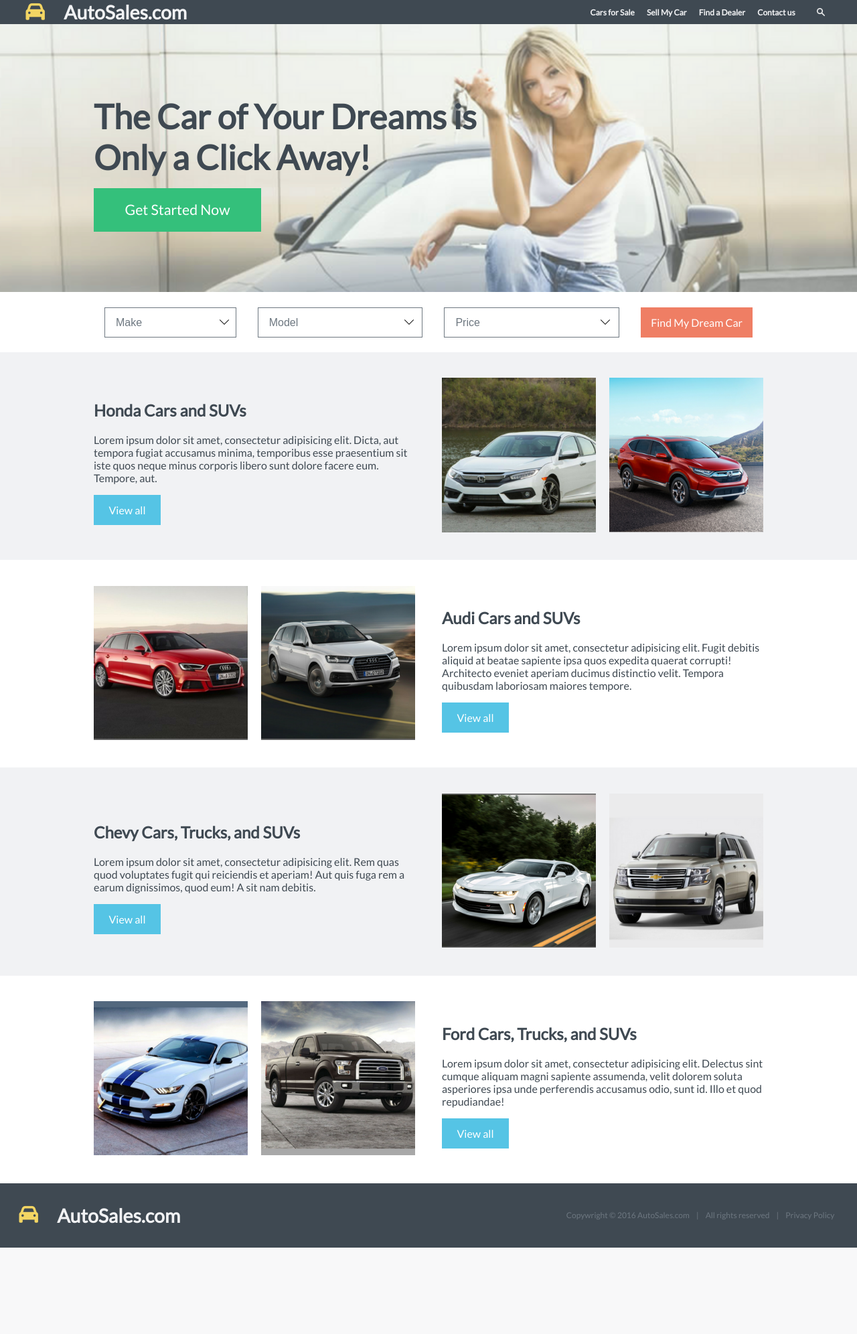
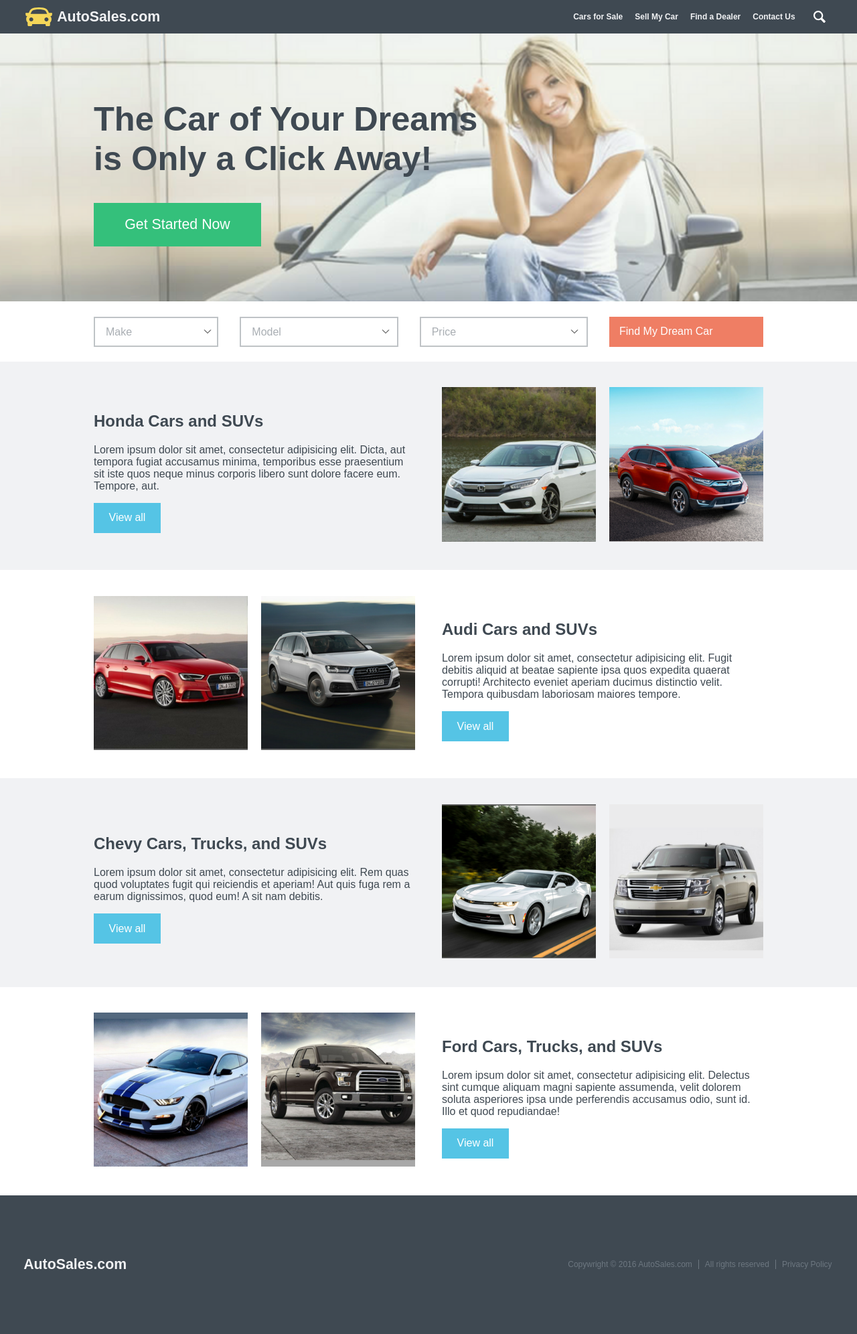
Before and after one commit to jflook10/landingPageChallenge, a PHP site: page / in a window 1280 px wide. Shown: the whole page at 67% size. Before the commit the page ends 1863 px from the top, so only its background shows below. Run offline with PHP 8.4, Linux system fonts and the light colour scheme; some libraries are stand-ins or nearby versions.

Commit message:
add recommended changes to html and css. Focusing on quickest fixes

```diff
--- a/assets/css/style.css
+++ b/assets/css/style.css
@@ -1,10 +1,10 @@
 /* --------------  Generic  --------------  */
 
 body{
-	margin: 0px;
+	margin: 0;
 	height: 100%;
 	width: 100%;
-	font-family: 'Lato', sans-serif;
+	font-family: sans-serif;
 	color: #3F4952;
 }
 p{
@@ -14,7 +14,6 @@
 
 /* logo image and text used in the header and footer*/
 .logo-section{
-	font-size: 1.777rem;
 	display: flex;
 	flex-direction: row;
 	align-items: center;
@@ -22,13 +21,13 @@
 }
 
 .logo-section h3{
-	font-size: 1.777rem;
+	font-size: 1.333rem;
 	margin: 0;
-	padding-left: 1em;
+	padding-left: .422rem;
 }
 
-.logo-section .fa-car{
-	color: #F3D563;
+.logo-section img{
+	height: 1.777rem;
 }
 
 
@@ -39,6 +38,7 @@
 #header-row{
 	background-color: #3F4952;
 	padding: 0 3%;
+	min-height: 50px;
 	height: 100%;
 	display: flex;
 	justify-content: space-between;
@@ -59,17 +59,22 @@
 	align-items: center;
 }
 
-nav ul li{
+nav li{
 	margin: .563rem;
 	outline-color: #3F4952;
 }
 
+nav ul li a{
+	color: #F1F2F4;
+	text-decoration: none;
+}
+
 #search-input{
-	background: url("../images/icon-headers/searchWhite.png") no-repeat 95% center;
-	background-size: 12px;
+	background: url("../images/icon-headers/icon-search-white.svg") no-repeat 100% center;
+	/*//background-size: 1rem;*/
 	height: 1rem;
 	width: 1rem;
-	border: 0px;
+	border: 0;
 	outline-color: #3F4952;
 	padding-left: .563rem;
 }
@@ -87,15 +92,16 @@
 #header-content-text{
 	width: 100%;
     max-width: 1000px;
-    margin: 0px auto;
+    margin: 0 auto;
     display: flex;
 	flex-direction: column;
 }
 
 #header-content-text h1{
 	font-size: 3.157rem;
+	font-weight: bold;
 	color: #3F4952;
-	margin: 1rem 0;
+	margin: 1rem 0 2.369rem 0;
     max-width: 600px;
 }
 
@@ -126,23 +132,23 @@
 #select-area{
 	height: 90px;
 	max-width: 1000px;
-    margin: 0px auto;
+    margin: 0 auto;
     display: flex;
     justify-content: space-between;
     align-items: center;
 }
 
 .car-select {
-	-webkit-appearance:none;
-    background: url("../images/icon-headers/selectIcon.png") no-repeat 95% center;
-    border: 2px solid #6D7780;
-    outline-color: #6D7780;
-	height: 45px;
-	font-size: 1rem;
-	color: #6D7780;
+    -webkit-appearance: none;
+    background: url(../images/icon-headers/selectIcon.png) no-repeat 95% center;
+    background-size: .75rem;
+    outline-color: rgba(169, 174, 179, 0.74);
+    height: 45px;
+    font-size: 1rem;
+    color: #a9aeb3;
     padding: 0 1rem;
-	border: 1px solid #6D7780;
-	border-radius: 0px;
+    border: 2px solid rgba(169, 174, 179, 0.74);
+    border-radius: 0;
     margin: 1rem;
     flex-grow: 1;
 }
@@ -151,13 +157,18 @@
 	text-decoration: none;
     color: #FFF;
     background-color: #EF7E64;
-    padding: 0px 15px;
+    padding: 0 15px;
     margin: 1rem;
+    margin-right: 0;
     height: 45px;
+    min-width: 20%;
     display: flex;
     align-items: center;
 }
 
+#select-make{
+	margin-left: 0;
+}
 
 /*   ------  Car Rows  --------------  */
 
@@ -172,7 +183,7 @@
 
 .car-row-contain{
 	max-width: 1000px;
-    margin: 0px auto;
+    margin: 0 auto;
     display: flex;
 	justify-content: space-between;
 	align-items: center;
@@ -232,6 +243,10 @@
 	width: 90%;
 }
 
+.overlay h4, .overlay p{
+	margin: 0 .563rem;
+}
+
 /* -- this one will get messed up! */
 .img-overlay-contain img{
 	width: 100%;
@@ -245,6 +260,7 @@
 /*   --------------   -------   --------------   */
 footer{
 	background-color: #3F4952;
+	min-height: 150px;
 	height: 100%;
 	padding: 1.777rem;
 	display: flex;
@@ -265,7 +281,7 @@
 }
 
 #footer-list li{
-	padding: 0px .422em;
+	padding: 0 .563rem;
 	text-align: center;
 	color: #6D7780;
 }
@@ -275,6 +291,10 @@
 	color: #6D7780;
 }
 
+#footer-list li:nth-child(2){
+	border-left: 1px solid #6D7780;
+	border-right: 1px solid #6D7780
+}
 
 
 /*   --------------   BEGIN MEDIA QUERY   --------------   */
@@ -344,6 +364,9 @@
 		justify-content: center;
 	}
 
+	#select-make, #car-search-btn{
+		margin: 1rem;
+	}
 
 
 	/* ---- Car Rows --------  */
@@ -379,6 +402,7 @@
 		padding: 1rem;
 		flex-direction: column;
 		align-items: center;
+		justify-content: space-around;
 	}
 
 	#footer-list{
--- a/assets/css/transitions.css
+++ b/assets/css/transitions.css
@@ -9,8 +9,8 @@
 #search-input:hover{
 	-webkit-transition: height .2s, background .2s;
     transition: height 1s, background .5s;
-	background: url("../images/icon-headers/searchYellow.png") no-repeat 95% center;
-	height: 1rem;
+/*	background: url("../images/icon-headers/searchYellow.png") no-repeat 95% center;
+*/	height: 1.1rem;
 
 }
 
@@ -34,7 +34,7 @@
 	background-color: #3AD286;
 }
 
-nav ul li:hover{
+nav ul li a:hover{
 	-webkit-transition: font-size .5s, color .5s;
     transition: font-size .5s, color .5s;
 	font-size: 0.85rem;
@@ -54,7 +54,7 @@
 }
 
 
-.car-select:focus {
+.car-select:focus, .car-select:hover {
 	border-color: #3F4952;
 }
 
--- a/index.html
+++ b/index.html
@@ -1,26 +1,18 @@
 <!DOCTYPE html>
-<html>
+<html lang="en">
 <head>
 	<meta charset="UTF-8" />
 	<meta name="viewport" content="width=device-width, initial-scale=1">
 
-	<script src="https://use.fontawesome.com/a0a8856b15.js"></script>
+	<!-- favicon links -->
+	<link rel="icon" type="image/x-icon" href="/assets/images/icon-headers/logo-autosales.ico"/>
+	<link rel="icon" type="image/png" href="/assets/images/icon-headers/logo-autosales.png"/>
+	<link rel="icon" type="image/gif" href="/assets/images/icon-headers/logo-autosales.gif"/>
 
-	<link href="https://fonts.googleapis.com/css?family=Lato" rel="stylesheet">
-
-	<link rel="icon" type="image/x-icon" href="/assets/images/icon-headers/favicon.ico"/>
-
-	<link rel="icon" type="image/png" href="/assets/images/icon-headers/favicon.png"/>
-
-	<link rel="icon" type="image/gif" href="http://www.iconsdb.com/icons/download/orange/car-4-512.gif"/>
-
-	<link rel="stylesheet" href="assets/css/style.css">
-
-	<link rel="stylesheet" href="assets/css/transitions.css">
-
-
-
-
+	<!-- stylesheets -->
+	<link rel="stylesheet" href="assets/css/minified.css">
+<!-- 	<link rel="stylesheet" href="assets/css/transitions.css">
+ -->
 
 	<title>Auto Sales</title>
 </head>
@@ -28,15 +20,15 @@
 <header>
 	<div id="header-row">
 		<section class="logo-section">
-			<i class="fa fa-car" aria-hidden="true"></i>
+			<img src="./assets/images/icon-headers/logo-autosales.svg" alt="AutoSales.com logo">
 			<h3>AutoSales.com</h3>
 		</section>
 		<nav>
 			<ul>
-				<li>Cars for Sale</li>
-				<li>Sell My Car</li>
-				<li>Find a Dealer</li>
-				<li>Contact us</li>
+				<li><a href="#">Cars for Sale</a></li>
+				<li><a href="#">Sell My Car</a></li>
+				<li><a href="#">Find a Dealer</a></li>
+				<li><a href="#">Contact Us</a></li>
 				<li>
 					<input onfocusout="if(this.value !== '') { this.value = ''; }" type="text" id="search-input">
 				</li>
@@ -100,7 +92,7 @@
 				<a href="#" class="img-overlay-contain">
 					<img src="assets/images/mainCars/hondaSedan.png" alt="white Honda sedan">
 					<div class="overlay">
-						<h3>Honda Sedans</h3>
+						<h4>Honda Sedans</h4>
 						<hr>
 						<p>Learn More</p>
 					</div>
@@ -108,7 +100,7 @@
 				<a href="#" class="img-overlay-contain">
 					<img src="assets/images/mainCars/hondaSUV.png" alt="red Honda CRV">
 					<div class="overlay">
-						<h3>Honda SUVs</h3>
+						<h4>Honda SUVs</h4>
 						<hr>
 						<p>Learn More</p>
 					</div>
@@ -128,7 +120,7 @@
 				<a href="#" class="img-overlay-contain">
 					<img src="assets/images/mainCars/audiSedan.png" alt="audi red hatchback">
 					<div class="overlay">
-						<h3>Audi Sedans</h3>
+						<h4>Audi Sedans</h4>
 						<hr>
 						<p>Learn More</p>
 					</div>
@@ -136,7 +128,7 @@
 				<a href="#" class="img-overlay-contain">
 					<img src="assets/images/mainCars/audiSUV.png" alt="audi white SUV">
 					<div class="overlay">
-						<h3>Audi SUVs</h3>
+						<h4>Audi SUVs</h4>
 						<hr>
 						<p>Learn More</p>
 					</div>
@@ -156,7 +148,7 @@
 				<a href="#" class="img-overlay-contain">
 					<img src="assets/images/mainCars/chevySedan.png" alt="white chevy coup">
 					<div class="overlay">
-						<h3>Chevy Sedans</h3>
+						<h4>Chevy Sedans</h4>
 						<hr>
 						<p>Learn More</p>
 					</div>
@@ -164,7 +156,7 @@
 				<a href="#" class="img-overlay-contain">
 					<img src="assets/images/mainCars/chevySUV.png" alt="tan chevy suburban">
 					<div class="overlay">
-						<h3>Chevy Trucks &amp; SUVs</h3>
+						<h4>Chevy Trucks &amp; SUVs</h4>
 						<hr>
 						<p>Learn More</p>
 					</div>
@@ -184,7 +176,7 @@
 				<a href="#" class="img-overlay-contain">
 					<img src="assets/images/mainCars/fordSedan.png" alt="white Ford mustang">
 					<div class="overlay">
-						<h3>Ford Sedans</h3>
+						<h4>Ford Sedans</h4>
 						<hr>
 						<p>Learn More</p>
 					</div>
@@ -192,7 +184,7 @@
 				<a href="#" class="img-overlay-contain">
 					<img src="assets/images/mainCars/fordTruck.png" alt="black Ford truck">
 					<div class="overlay">
-						<h3>Ford Trucks &amp; SUVs</h3>
+						<h4>Ford Trucks &amp; SUVs</h4>
 						<hr>
 						<p>Learn More</p>
 					</div>
@@ -208,10 +200,8 @@
 	</section>
 	<section>
 		<ul id="footer-list">
-			<li> <a href="#">Copywright &copy; 2016 AutoSales.com</a> </li>
-			<li class="footer-bar">|</li>
-			<li> <a href="#">All rights reserved</a>  </li>
-			<li class="footer-bar">|</li>
+			<li> Copywright &copy; 2016 AutoSales.com</li>
+			<li> All rights reserved </li>
 			<li><a href="#">Privacy Policy</a> </li>
 		</ul>
 	</section>
```
Also changed, not shown: README.md, assets/css/minified.css (added), assets/images/icon-headers/favicon.ico (deleted), assets/images/icon-headers/favicon.png (deleted), assets/images/icon-headers/icon-search-white.svg (added), assets/images/icon-headers/logo-autosales.gif (added), assets/images/icon-headers/logo-autosales.ico (added), assets/images/icon-headers/logo-autosales.png (added), assets/images/icon-headers/logo-autosales.svg (added), assets/images/icon-headers/searchYellow.png (deleted), 3 other files.
